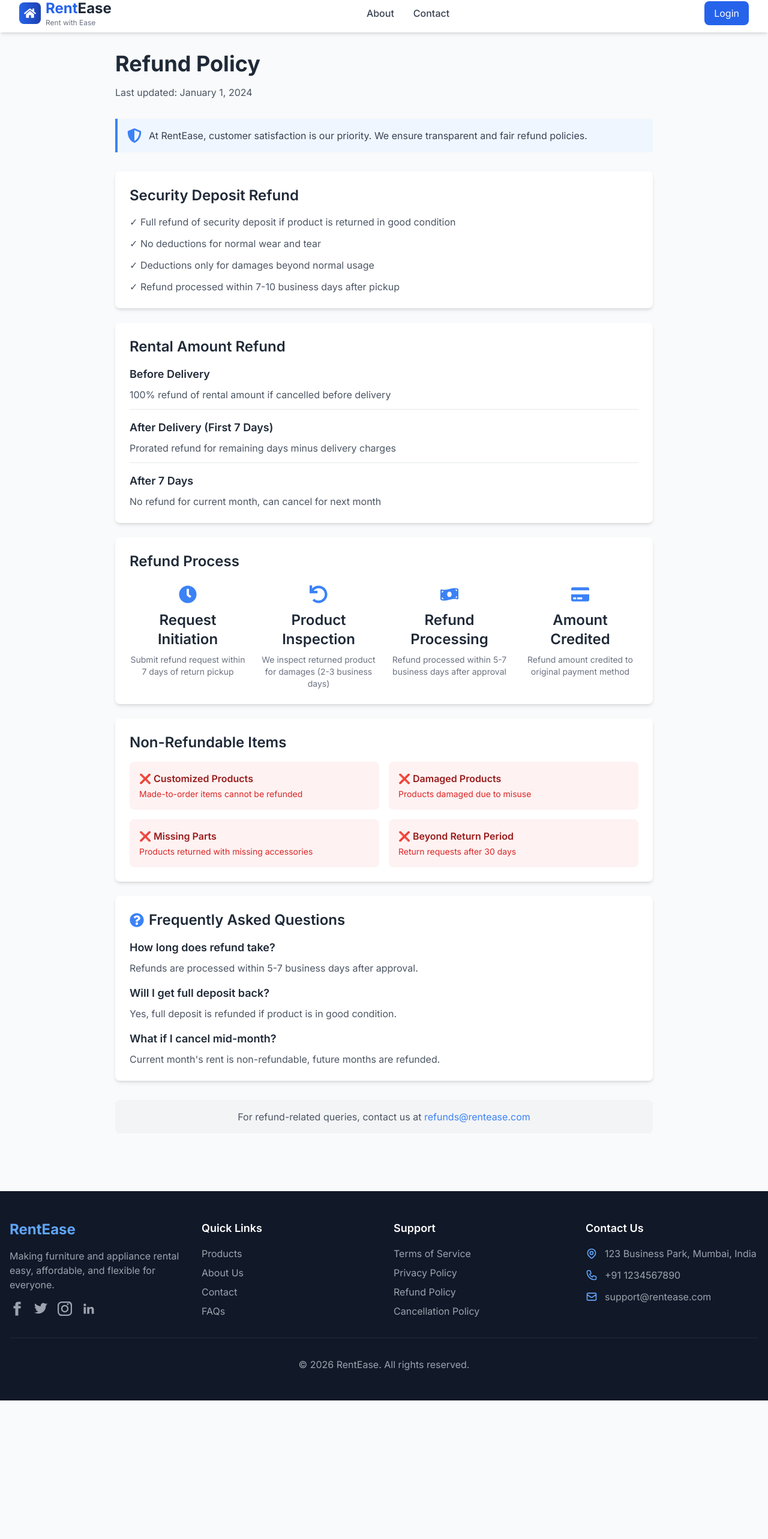
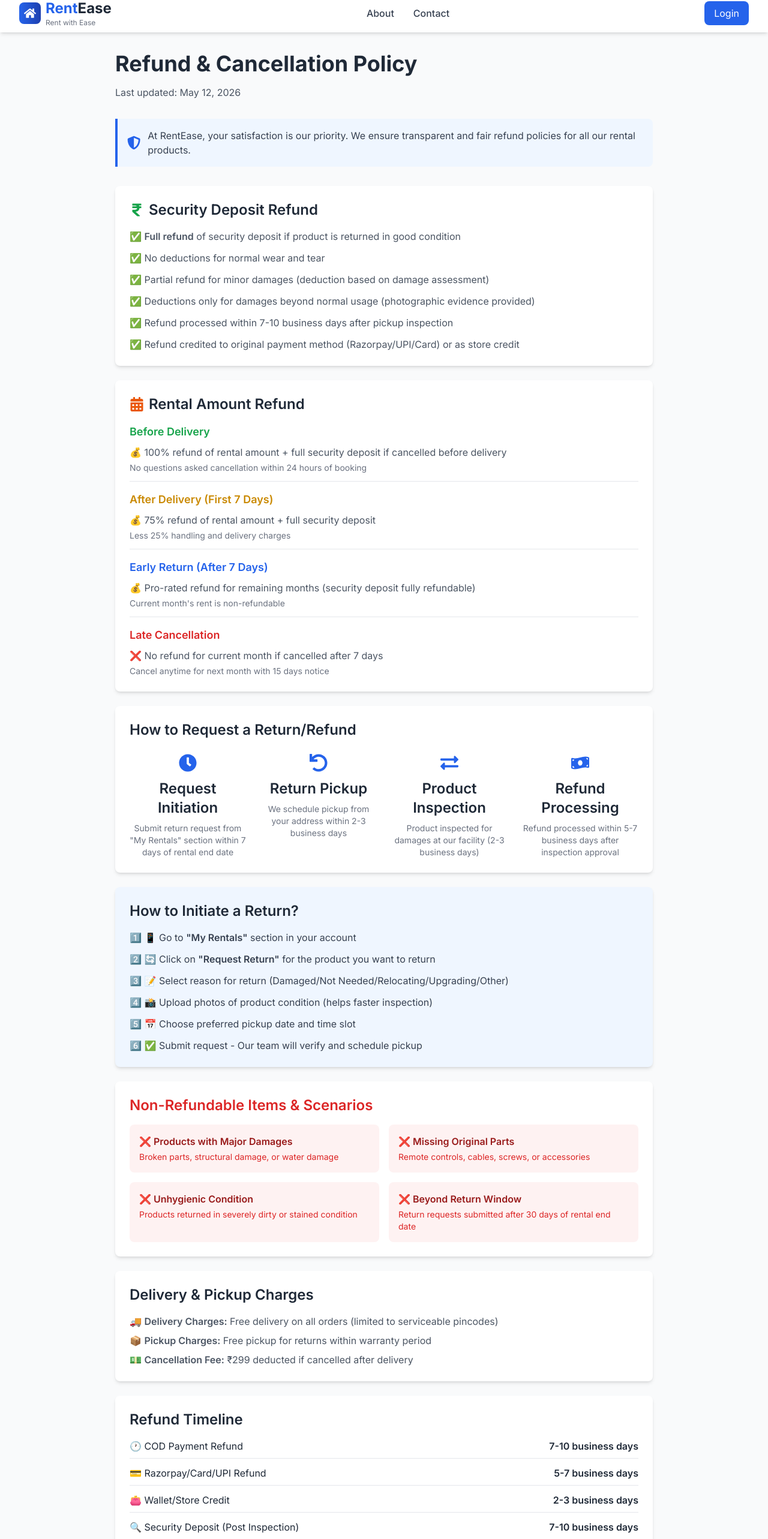
Before and after one commit to Adityapriyadarshix007/RentEase, a React (Create React App) app in the folder frontend/: page /refund in a window 1280 px wide. Shown: the part 10-2576 px from the top of the page at 60% size. Before the commit the page ends 2345 px from the top, so only its background shows below. Built offline with nearby package versions, Linux system fonts and the light colour scheme.

Commit message:
Update Refund policy page with actual RentEase policies

```diff
--- a/frontend/src/pages/Refund.js
+++ b/frontend/src/pages/Refund.js
@@ -1,139 +1,217 @@
 import React from 'react';
-import { FaShieldAlt, FaClock, FaUndo, FaMoneyBillWave, FaCreditCard, FaQuestionCircle } from 'react-icons/fa';
+import { FaShieldAlt, FaClock, FaUndo, FaMoneyBillWave, FaCreditCard, FaQuestionCircle, FaExchangeAlt, FaCalendarAlt, FaRupeeSign } from 'react-icons/fa';
 
 const Refund = () => {
   const refundSteps = [
     {
-      icon: <FaClock className="text-3xl text-primary" />,
+      icon: <FaClock className="text-3xl text-blue-600" />,
       title: 'Request Initiation',
-      description: 'Submit refund request within 7 days of return pickup'
+      description: 'Submit return request from "My Rentals" section within 7 days of rental end date'
     },
     {
-      icon: <FaUndo className="text-3xl text-primary" />,
-      title: 'Product Inspection',
-      description: 'We inspect returned product for damages (2-3 business days)'
+      icon: <FaUndo className="text-3xl text-blue-600" />,
+      title: 'Return Pickup',
+      description: 'We schedule pickup from your address within 2-3 business days'
     },
     {
-      icon: <FaMoneyBillWave className="text-3xl text-primary" />,
-      title: 'Refund Processing',
-      description: 'Refund processed within 5-7 business days after approval'
+      icon: <FaExchangeAlt className="text-3xl text-blue-600" />,
+      title: 'Product Inspection',
+      description: 'Product inspected for damages at our facility (2-3 business days)'
     },
     {
-      icon: <FaCreditCard className="text-3xl text-primary" />,
-      title: 'Amount Credited',
-      description: 'Refund amount credited to original payment method'
+      icon: <FaMoneyBillWave className="text-3xl text-blue-600" />,
+      title: 'Refund Processing',
+      description: 'Refund processed within 5-7 business days after inspection approval'
     }
   ];
 
   return (
-    <div className="container-custom py-8 animate-fade-in">
+    <div className="max-w-7xl mx-auto px-4 py-8 animate-fade-in">
       <div className="max-w-4xl mx-auto">
-        <h1 className="text-4xl font-bold mb-4">Refund Policy</h1>
-        <p className="text-gray-600 mb-8">Last updated: January 1, 2024</p>
+        <h1 className="text-4xl font-bold mb-4">Refund & Cancellation Policy</h1>
+        <p className="text-gray-600 mb-8">Last updated: May 12, 2026</p>
 
-        <div className="bg-blue-50 border-l-4 border-primary p-4 mb-8">
+        <div className="bg-blue-50 border-l-4 border-blue-600 p-4 mb-8 rounded-r-lg">
           <div className="flex items-center">
-            <FaShieldAlt className="text-primary text-2xl mr-3" />
+            <FaShieldAlt className="text-blue-600 text-2xl mr-3" />
             <p className="text-gray-700">
-              At RentEase, customer satisfaction is our priority. We ensure transparent and fair refund policies.
+              At RentEase, your satisfaction is our priority. We ensure transparent and fair refund policies
+              for all our rental products.
             </p>
           </div>
         </div>
 
         {/* Security Deposit Refund */}
         <div className="bg-white rounded-lg shadow-md p-6 mb-6">
-          <h2 className="text-2xl font-semibold mb-4">Security Deposit Refund</h2>
+          <h2 className="text-2xl font-semibold mb-4 flex items-center">
+            <FaRupeeSign className="text-green-600 mr-2" />
+            Security Deposit Refund
+          </h2>
           <div className="space-y-3 text-gray-600">
-            <p>✓ Full refund of security deposit if product is returned in good condition</p>
-            <p>✓ No deductions for normal wear and tear</p>
-            <p>✓ Deductions only for damages beyond normal usage</p>
-            <p>✓ Refund processed within 7-10 business days after pickup</p>
+            <p>✅ <span className="font-semibold">Full refund</span> of security deposit if product is returned in good condition</p>
+            <p>✅ No deductions for normal wear and tear</p>
+            <p>✅ Partial refund for minor damages (deduction based on damage assessment)</p>
+            <p>✅ Deductions only for damages beyond normal usage (photographic evidence provided)</p>
+            <p>✅ Refund processed within 7-10 business days after pickup inspection</p>
+            <p>✅ Refund credited to original payment method (Razorpay/UPI/Card) or as store credit</p>
           </div>
         </div>
 
         {/* Rental Amount Refund */}
         <div className="bg-white rounded-lg shadow-md p-6 mb-6">
-          <h2 className="text-2xl font-semibold mb-4">Rental Amount Refund</h2>
+          <h2 className="text-2xl font-semibold mb-4 flex items-center">
+            <FaCalendarAlt className="text-orange-600 mr-2" />
+            Rental Amount Refund
+          </h2>
           <div className="space-y-4">
             <div className="border-b pb-3">
-              <h3 className="font-semibold text-lg mb-2">Before Delivery</h3>
-              <p className="text-gray-600">100% refund of rental amount if cancelled before delivery</p>
+              <h3 className="font-semibold text-lg mb-2 text-green-600">Before Delivery</h3>
+              <p className="text-gray-600">💰 100% refund of rental amount + full security deposit if cancelled before delivery</p>
+              <p className="text-sm text-gray-500 mt-1">No questions asked cancellation within 24 hours of booking</p>
             </div>
             <div className="border-b pb-3">
-              <h3 className="font-semibold text-lg mb-2">After Delivery (First 7 Days)</h3>
-              <p className="text-gray-600">Prorated refund for remaining days minus delivery charges</p>
+              <h3 className="font-semibold text-lg mb-2 text-yellow-600">After Delivery (First 7 Days)</h3>
+              <p className="text-gray-600">💰 75% refund of rental amount + full security deposit</p>
+              <p className="text-sm text-gray-500 mt-1">Less 25% handling and delivery charges</p>
+            </div>
+            <div className="border-b pb-3">
+              <h3 className="font-semibold text-lg mb-2 text-blue-600">Early Return (After 7 Days)</h3>
+              <p className="text-gray-600">💰 Pro-rated refund for remaining months (security deposit fully refundable)</p>
+              <p className="text-sm text-gray-500 mt-1">Current month's rent is non-refundable</p>
             </div>
             <div>
-              <h3 className="font-semibold text-lg mb-2">After 7 Days</h3>
-              <p className="text-gray-600">No refund for current month, can cancel for next month</p>
+              <h3 className="font-semibold text-lg mb-2 text-red-600">Late Cancellation</h3>
+              <p className="text-gray-600">❌ No refund for current month if cancelled after 7 days</p>
+              <p className="text-sm text-gray-500 mt-1">Cancel anytime for next month with 15 days notice</p>
             </div>
           </div>
         </div>
 
-        {/* Refund Process */}
+        {/* Return Process */}
         <div className="bg-white rounded-lg shadow-md p-6 mb-6">
-          <h2 className="text-2xl font-semibold mb-6">Refund Process</h2>
+          <h2 className="text-2xl font-semibold mb-6">How to Request a Return/Refund</h2>
           <div className="grid grid-cols-1 md:grid-cols-2 lg:grid-cols-4 gap-6">
             {refundSteps.map((step, index) => (
-              <div key={index} className="text-center">
-                <div className="flex justify-center mb-3">{step.icon}</div>
-                <h3 className="font-semibold mb-2">{step.title}</h3>
+              <div key={index} className="text-center group">
+                <div className="flex justify-center mb-3 transform group-hover:scale-110 transition duration-200">
+                  {step.icon}
+                </div>
+                <h3 className="font-semibold mb-2 text-gray-800">{step.title}</h3>
                 <p className="text-sm text-gray-500">{step.description}</p>
               </div>
             ))}
           </div>
         </div>
 
+        {/* How to Initiate Return */}
+        <div className="bg-blue-50 rounded-lg shadow-md p-6 mb-6">
+          <h2 className="text-2xl font-semibold mb-4">How to Initiate a Return?</h2>
+          <div className="space-y-3 text-gray-700">
+            <p>1️⃣ 📱 Go to <span className="font-semibold">"My Rentals"</span> section in your account</p>
+            <p>2️⃣ 🔄 Click on <span className="font-semibold">"Request Return"</span> for the product you want to return</p>
+            <p>3️⃣ 📝 Select reason for return (Damaged/Not Needed/Relocating/Upgrading/Other)</p>
+            <p>4️⃣ 📸 Upload photos of product condition (helps faster inspection)</p>
+            <p>5️⃣ 📅 Choose preferred pickup date and time slot</p>
+            <p>6️⃣ ✅ Submit request - Our team will verify and schedule pickup</p>
+          </div>
+        </div>
+
         {/* Non-Refundable Items */}
         <div className="bg-white rounded-lg shadow-md p-6 mb-6">
-          <h2 className="text-2xl font-semibold mb-4">Non-Refundable Items</h2>
+          <h2 className="text-2xl font-semibold mb-4 text-red-600">Non-Refundable Items & Scenarios</h2>
           <div className="grid grid-cols-1 md:grid-cols-2 gap-4">
             <div className="bg-red-50 p-4 rounded-lg">
-              <p className="font-semibold text-red-800">❌ Customized Products</p>
-              <p className="text-sm text-red-600 mt-1">Made-to-order items cannot be refunded</p>
+              <p className="font-semibold text-red-800">❌ Products with Major Damages</p>
+              <p className="text-sm text-red-600 mt-1">Broken parts, structural damage, or water damage</p>
             </div>
             <div className="bg-red-50 p-4 rounded-lg">
-              <p className="font-semibold text-red-800">❌ Damaged Products</p>
-              <p className="text-sm text-red-600 mt-1">Products damaged due to misuse</p>
+              <p className="font-semibold text-red-800">❌ Missing Original Parts</p>
+              <p className="text-sm text-red-600 mt-1">Remote controls, cables, screws, or accessories</p>
             </div>
             <div className="bg-red-50 p-4 rounded-lg">
-              <p className="font-semibold text-red-800">❌ Missing Parts</p>
-              <p className="text-sm text-red-600 mt-1">Products returned with missing accessories</p>
+              <p className="font-semibold text-red-800">❌ Unhygienic Condition</p>
+              <p className="text-sm text-red-600 mt-1">Products returned in severely dirty or stained condition</p>
             </div>
             <div className="bg-red-50 p-4 rounded-lg">
-              <p className="font-semibold text-red-800">❌ Beyond Return Period</p>
-              <p className="text-sm text-red-600 mt-1">Return requests after 30 days</p>
+              <p className="font-semibold text-red-800">❌ Beyond Return Window</p>
+              <p className="text-sm text-red-600 mt-1">Return requests submitted after 30 days of rental end date</p>
             </div>
           </div>
         </div>
 
-        {/* FAQ */}
+        {/* Delivery & Pickup Charges */}
+        <div className="bg-white rounded-lg shadow-md p-6 mb-6">
+          <h2 className="text-2xl font-semibold mb-4">Delivery & Pickup Charges</h2>
+          <div className="space-y-2 text-gray-600">
+            <p>🚚 <span className="font-semibold">Delivery Charges:</span> Free delivery on all orders (limited to serviceable pincodes)</p>
+            <p>📦 <span className="font-semibold">Pickup Charges:</span> Free pickup for returns within warranty period</p>
+            <p>💵 <span className="font-semibold">Cancellation Fee:</span> ₹299 deducted if cancelled after delivery</p>
+          </div>
+        </div>
+
+        {/* Refund Timeline */}
+        <div className="bg-white rounded-lg shadow-md p-6 mb-6">
+          <h2 className="text-2xl font-semibold mb-4">Refund Timeline</h2>
+          <div className="space-y-3">
+            <div className="flex justify-between items-center border-b pb-2">
+              <span>🕐 COD Payment Refund</span>
+              <span className="font-semibold">7-10 business days</span>
+            </div>
+            <div className="flex justify-between items-center border-b pb-2">
+              <span>💳 Razorpay/Card/UPI Refund</span>
+              <span className="font-semibold">5-7 business days</span>
+            </div>
+            <div className="flex justify-between items-center border-b pb-2">
+              <span>👛 Wallet/Store Credit</span>
+              <span className="font-semibold">2-3 business days</span>
+            </div>
+            <div className="flex justify-between items-center">
+              <span>🔍 Security Deposit (Post Inspection)</span>
+              <span className="font-semibold">7-10 business days</span>
+            </div>
+          </div>
+        </div>
+
+        {/* FAQ Section */}
         <div className="bg-white rounded-lg shadow-md p-6">
           <h2 className="text-2xl font-semibold mb-4 flex items-center">
-            <FaQuestionCircle className="text-primary mr-2" />
+            <FaQuestionCircle className="text-blue-600 mr-2" />
             Frequently Asked Questions
           </h2>
           <div className="space-y-4">
             <div>
-              <h3 className="font-semibold text-lg mb-2">How long does refund take?</h3>
-              <p className="text-gray-600">Refunds are processed within 5-7 business days after approval.</p>
+              <h3 className="font-semibold text-lg mb-2">How do I track my refund status?</h3>
+              <p className="text-gray-600">Visit <span className="font-semibold">"My Rentals" → "My Returns"</span> section to track your return and refund status in real-time.</p>
             </div>
             <div>
-              <h3 className="font-semibold text-lg mb-2">Will I get full deposit back?</h3>
-              <p className="text-gray-600">Yes, full deposit is refunded if product is in good condition.</p>
+              <h3 className="font-semibold text-lg mb-2">Will I get my full security deposit back?</h3>
+              <p className="text-gray-600">Yes, full deposit is refunded if product is returned in good condition without major damages.</p>
             </div>
             <div>
-              <h3 className="font-semibold text-lg mb-2">What if I cancel mid-month?</h3>
-              <p className="text-gray-600">Current month's rent is non-refundable, future months are refunded.</p>
+              <h3 className="font-semibold text-lg mb-2">What if I want to cancel my rental mid-month?</h3>
+              <p className="text-gray-600">Current month's rent is non-refundable, but future months will be refunded. Security deposit is fully refundable.</p>
+            </div>
+            <div>
+              <h3 className="font-semibold text-lg mb-2">How are damage deductions calculated?</h3>
+              <p className="text-gray-600">We assess damage based on severity: minor (10-20%), moderate (30-50%), major (60-100% of deposit). You'll receive photographic evidence.</p>
+            </div>
+            <div>
+              <h3 className="font-semibold text-lg mb-2">Can I exchange a product instead of refund?</h3>
+              <p className="text-gray-600">Yes, you can request an exchange by contacting support within 7 days of delivery.</p>
             </div>
           </div>
         </div>
 
+        {/* Contact Support */}
         <div className="mt-8 p-4 bg-gray-100 rounded-lg text-center">
           <p className="text-gray-600">
-            For refund-related queries, contact us at{' '}
-            <a href="mailto:refunds@rentease.com" className="text-primary hover:underline">
-              refunds@rentease.com
+            For refund-related queries or assistance, contact us at{' '}
+            <a href="mailto:support@rentease.com" className="text-blue-600 hover:underline">
+              support@rentease.com
+            </a>
+            {' '}or call{' '}
+            <a href="tel:+919999999999" className="text-blue-600 hover:underline">
+              +91 99999 99999
             </a>
           </p>
         </div>
```
